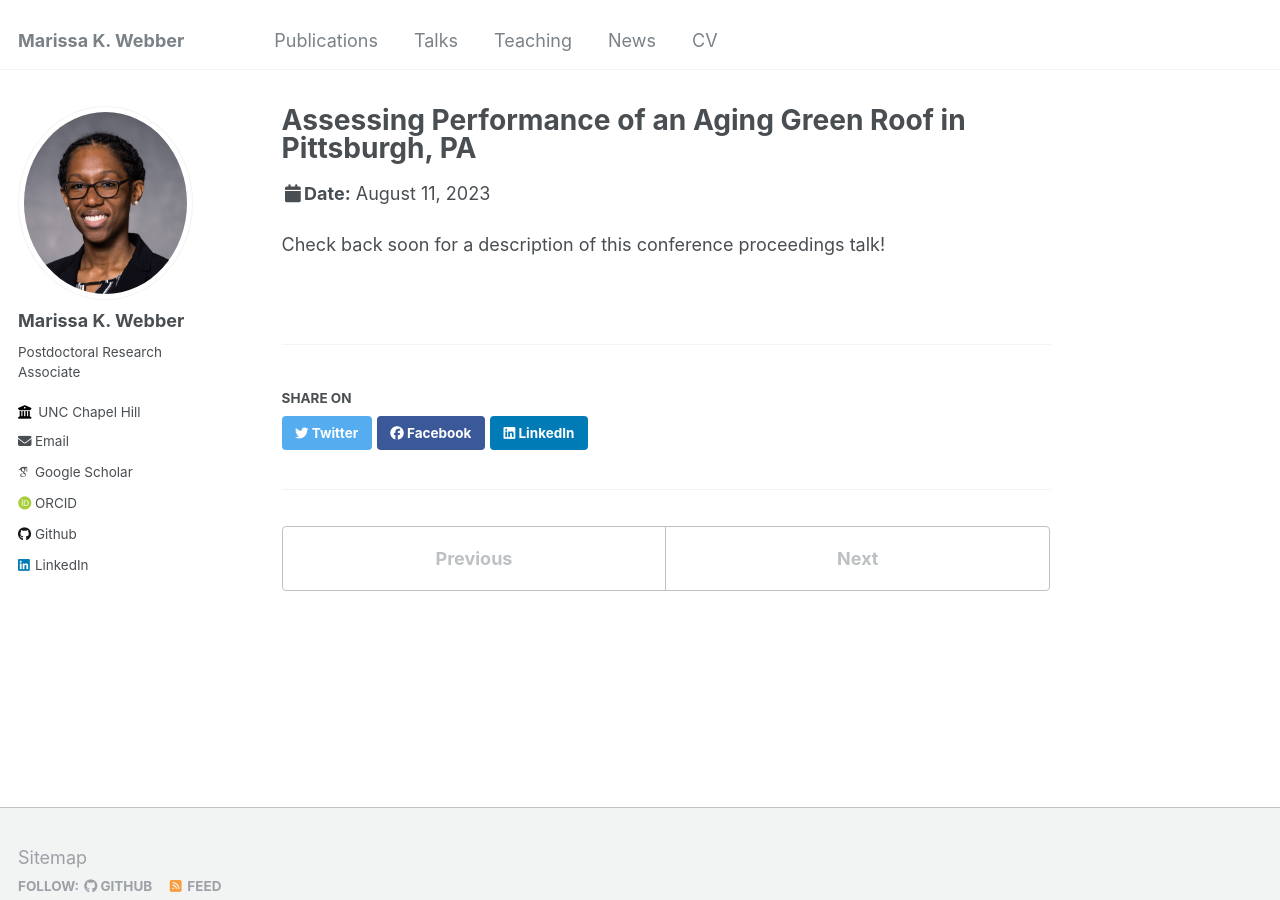
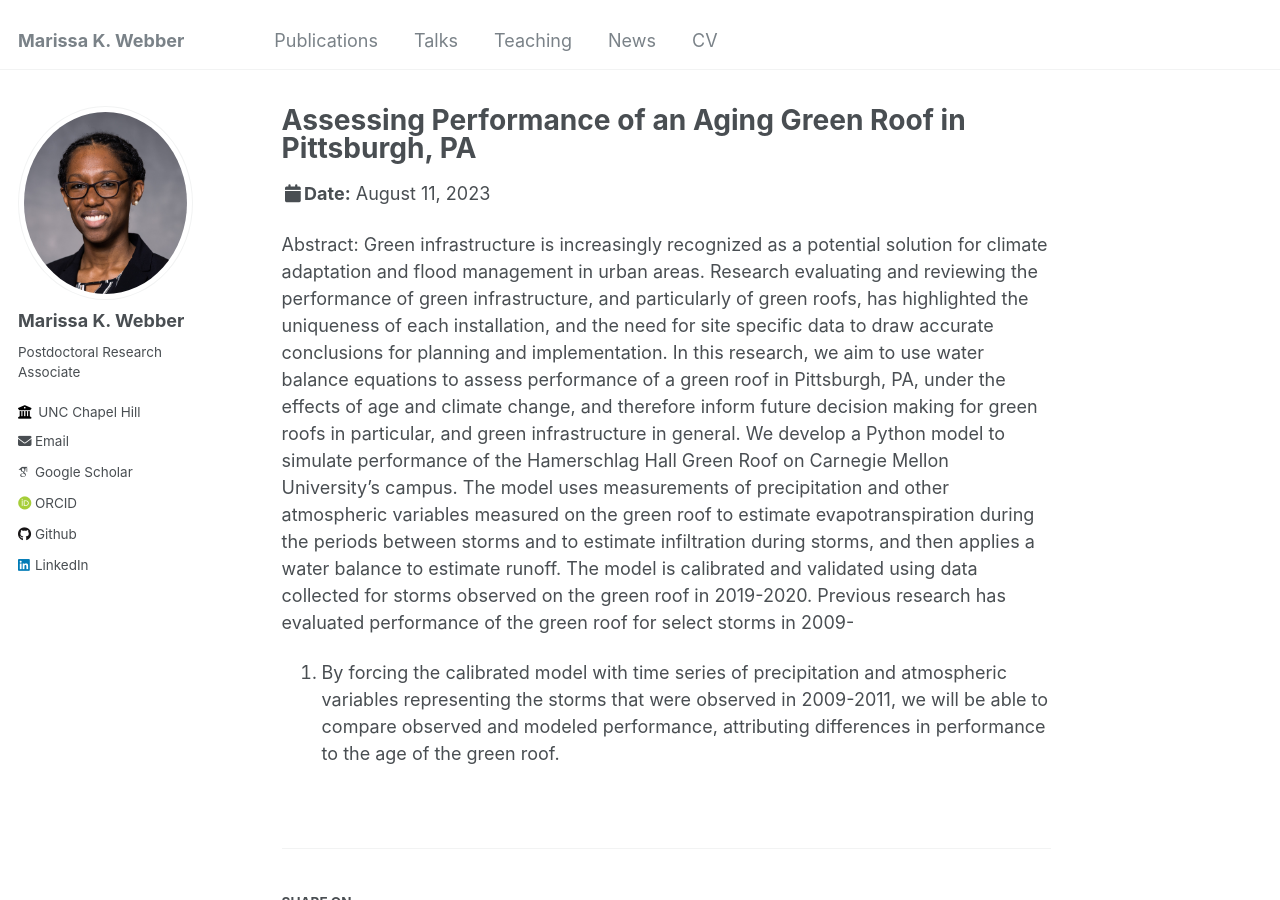
Before and after one commit to mwebber2/marissakwebber, a Jekyll site: the page built from _talks/2023-08-EWRI.md, in a window 1280 px wide and 900 px high. Built offline with Jekyll 4.4.1, drawn with Linux system fonts in a browser that asks for light colours; some web fonts are replaced.

Commit message:
Update 2023-08-EWRI.md
Add abstract

```diff
--- a/_talks/2023-08-EWRI.md
+++ b/_talks/2023-08-EWRI.md
@@ -8,4 +8,22 @@ date: 2023-08-11
 location: "Oklahoma City, OK"
 ---
 
-Check back soon for a description of this conference proceedings talk!
+Abstract:
+Green infrastructure is increasingly recognized as a potential solution for climate adaptation
+and flood management in urban areas. Research evaluating and reviewing the performance of
+green infrastructure, and particularly of green roofs, has highlighted the uniqueness of each
+installation, and the need for site specific data to draw accurate conclusions for planning and
+implementation. In this research, we aim to use water balance equations to assess
+performance of a green roof in Pittsburgh, PA, under the effects of age and climate change,
+and therefore inform future decision making for green roofs in particular, and green
+infrastructure in general. We develop a Python model to simulate performance of the
+Hamerschlag Hall Green Roof on Carnegie Mellon University’s campus. The model uses
+measurements of precipitation and other atmospheric variables measured on the green roof to
+estimate evapotranspiration during the periods between storms and to estimate infiltration
+during storms, and then applies a water balance to estimate runoff. The model is calibrated
+and validated using data collected for storms observed on the green roof in 2019-2020.
+Previous research has evaluated performance of the green roof for select storms in 2009-
+2011. By forcing the calibrated model with time series of precipitation and atmospheric
+variables representing the storms that were observed in 2009-2011, we will be able to
+compare observed and modeled performance, attributing differences in performance to the
+age of the green roof.
```
